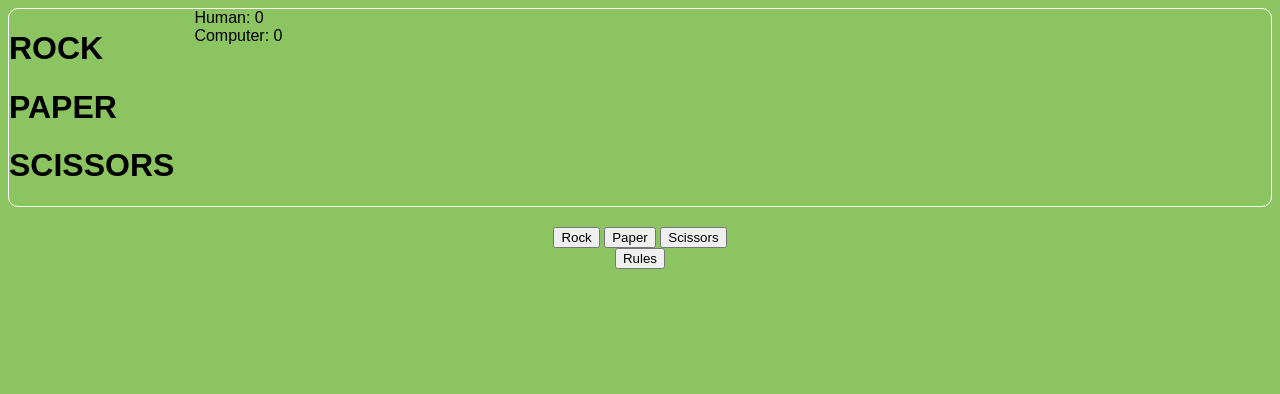
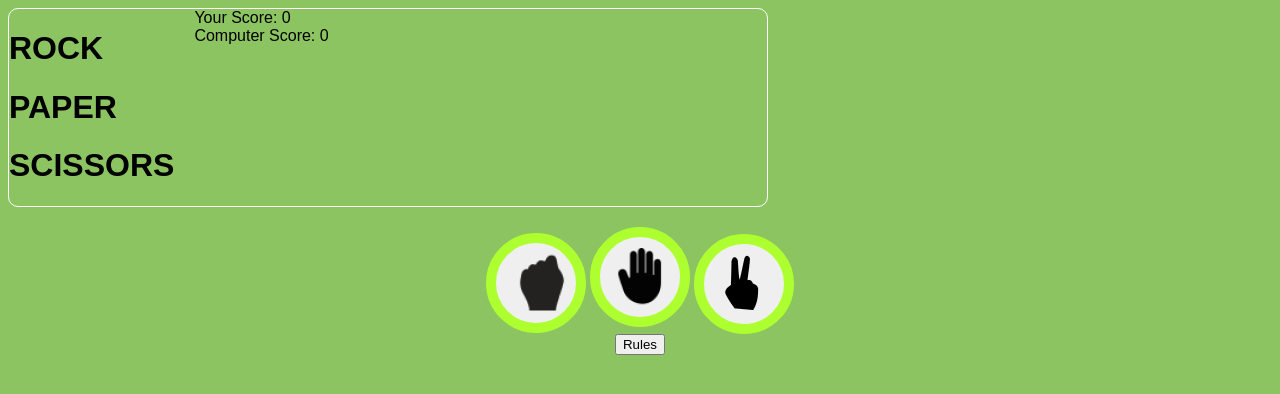
Before and after one commit to soumyaranjanjena123/RockPaperScissors, a plain HTML site: page index.html in a window 1280 px wide. Drawn offline with Linux system fonts and the light colour scheme.

Commit message:
small things

```diff
--- a/index.html
+++ b/index.html
@@ -13,21 +13,21 @@
         <h1>SCISSORS</h1>
     </div>
     <div id="score">
-        <p>Human: <span id="human-score">0</span></p>
-        <p>Computer: <span id="computer-score">0</span></p>
+        <p>Your Score: <span id="human-score">0</span></p>
+        <p>Computer Score: <span id="computer-score">0</span></p>
     </div>
 </div>
 <div id="choices">
-    <button onclick="play('rock')">Rock</button>
-    <button onclick="play('paper')">Paper</button>
-    <button onclick="play('scissors')">Scissors</button>
+    <button onclick="play('rock')"><img src="hands/icons8-fist-67 1.png" alt=""></button>
+    <button onclick="play('paper')"><img src="hands/icons8-hand-64 1.png" alt=""></button>
+    <button onclick="play('scissors')"><img src="hands/17911 1.png" alt=""></button>
 </div>
 <div id="result"></div>
 <button onclick="showRules()">Rules</button>
 <div id="rules-popup">
     <span id="close-btn" onclick="closeRules()">X</span>
     <h1>Game Rules</h1>
-    <ul>
+    <ul type>
         <li>Rock beats scissors, scissors beat paper, and paper beats rock.</li>
         <li>Agree ahead of time whether you’ll count off “rock, paper, scissors, shoot” or just “rock, paper, scissors.”</li>
         <li>Use rock, paper, scissors to settle minor decisions or simply play to pass the time</li>
--- a/style.css
+++ b/style.css
@@ -5,6 +5,7 @@ body {
 }
 
 #container {
+    width: 60%;
     display: flex;
     align-items: flex-start;
     border: 1px solid white;
@@ -23,7 +24,17 @@ body {
 }
 #choices {
     margin-top: 20px;
+
 }
+
+#choices button{
+    height: 100px;
+    width: 100px;
+
+    border-radius: 50%;
+    border: 10px solid greenyellow;
+}
+
 #rules-popup {
     display: none;
     position: fixed;
```
Also changed, not shown: hands/17911 1.png (added), hands/icons8-fist-67 1.png (added), hands/icons8-hand-64 1.png (added).
